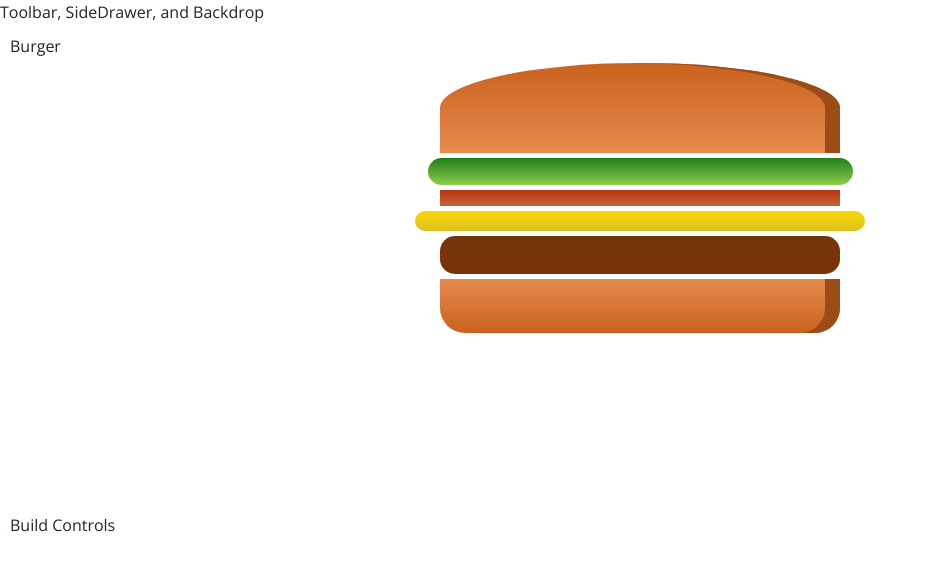
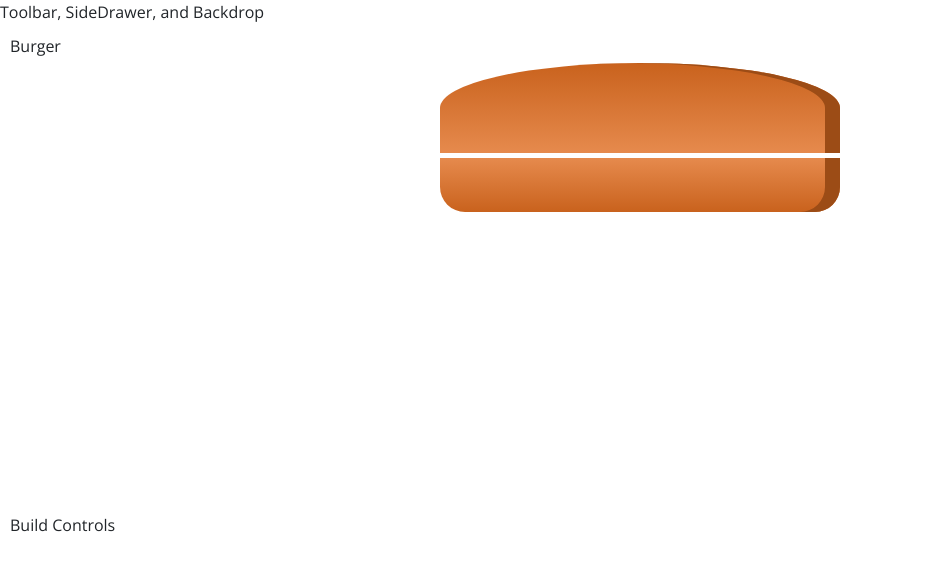
Before and after one commit to saivignesh98/burger-builder, a React (Create React App) app: page / in a window 1280 px wide. Shown: the top 570 px of the page, without its empty margins (0-928 px from the left). Built offline with nearby package versions, Linux system fonts and the light colour scheme.

Commit message:
Reset to just bun top and bottom

```diff
--- a/src/components/StateContainers/Burger.js
+++ b/src/components/StateContainers/Burger.js
@@ -1,21 +1,13 @@
 import React, { Component } from 'react';
 import styles from '../../css/BreadIngredients.module.css';
 import BunTop from '../Functional/BunTop';
-import Veggies from '../Functional/Veggies';
 import BunBottom from '../Functional/BunBottom';
-import Meat from '../Functional/Meat';
-import Cheese from '../Functional/Cheese';
-import Patty from '../Functional/Patty'
 
 class Burger extends Component {
     render() {
         return (
             <div className={styles.burger}>
                 <BunTop />
-                <Veggies />
-                <Meat />
-                <Cheese />
-                <Patty />
                 <BunBottom />
             </div>
         )
```
